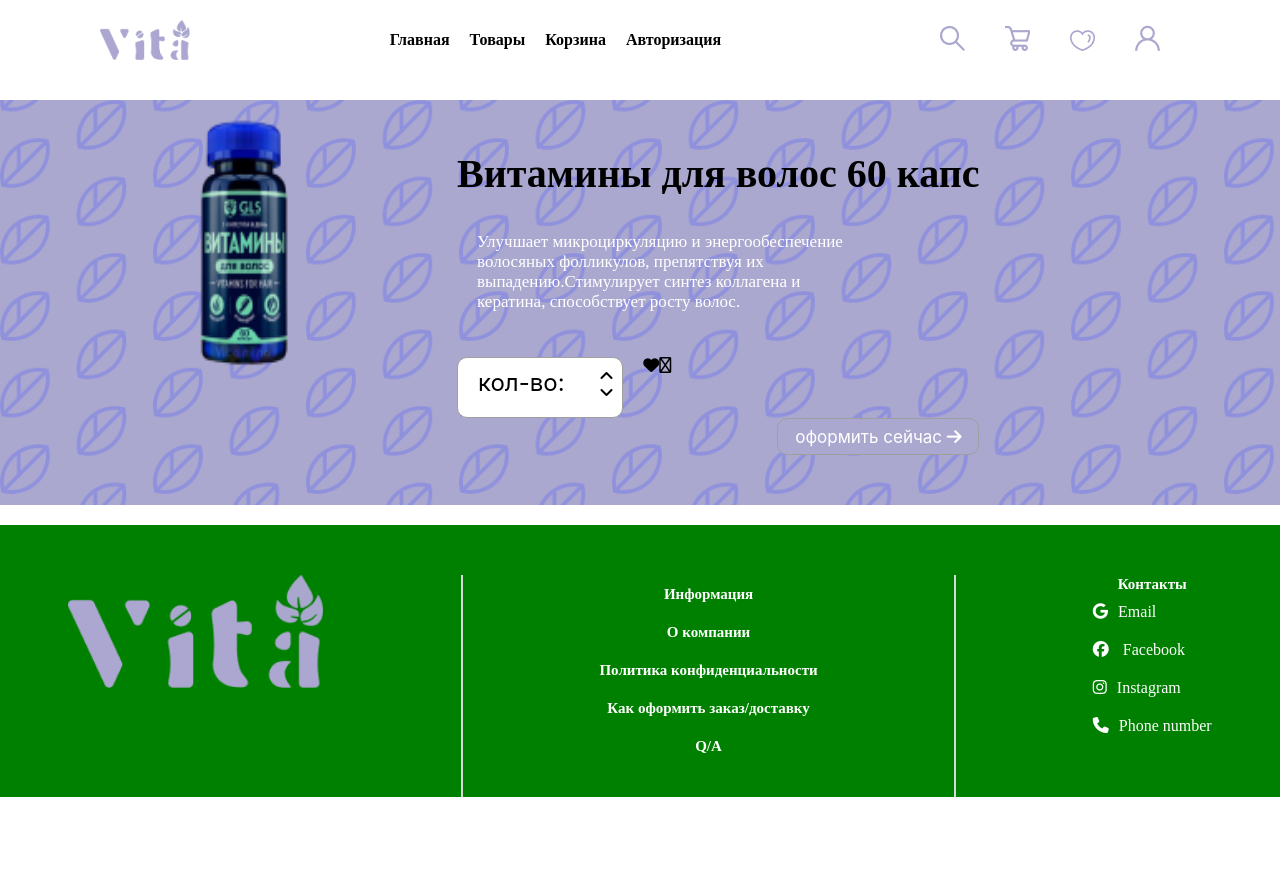
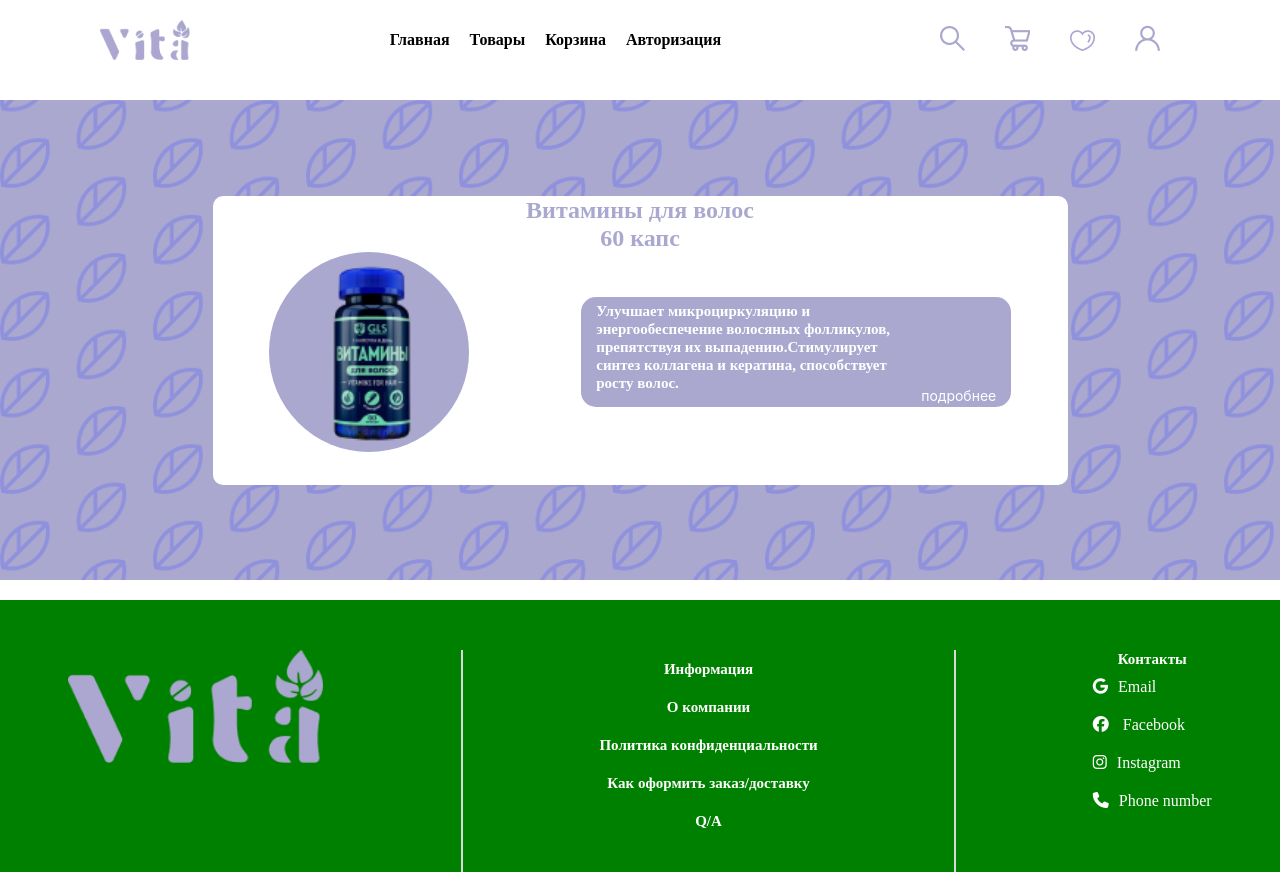
Before and after one commit to Askelat1/vita, a React (Vite) app: page /tovar_2 in a window 1280 px wide. Before the commit the page ends 800 px from the top, so only its background shows below. Built offline with nearby package versions, Linux system fonts and the light colour scheme; no server answers.

Commit message:
Add files via upload

```diff
--- a/src/pages/Tovar_2.jsx
+++ b/src/pages/Tovar_2.jsx
@@ -8,7 +8,19 @@ function Tovar_2 (props) {
 
     return (
         <div className={module.fon}>
-            <div className={module.text}>
+            <div className={module.block}>
+                <div className={module.main_text}> Витамины для волос <br /> 60 капс</div>
+                <div className={module.container}>
+                    <div className={module.cont_1}>
+                        <div className={module.cont_1_img}></div>
+                    </div>
+                    <div className={module.cont_2}>
+                        <div className={module.cont_2_text}>Улучшает микроциркуляцию и энергообеспечение волосяных фолликулов, препятствуя их выпадению.Стимулирует синтез коллагена и кератина, способствует росту волос.</div>
+                        <div className={module.infor}>подробнее</div>
+                    </div>
+                </div>
+            </div>
+            {/* <div className={module.text}>
             <img className={module.vita} src={vita} />
             <div className={module.block}>
                 <h1 className={module.h1}>Витамины для волос 60 капс</h1>
@@ -33,8 +45,7 @@ function Tovar_2 (props) {
                 <button className={module.karta}>оформить сейчас <i class="fa-solid fa-arrow-right"></i></button>
                 </div>
             </div>
-            {/* <img src={fon}  /> */}
-        </div>
+            </div> */}
         </div>
 
 
--- a/src/pages/Tovar_2.module.css
+++ b/src/pages/Tovar_2.module.css
@@ -1,7 +1,86 @@
 .fon {
     background: url(../assets/fon.png);
+    width: 100%;
+    height: 60vh;
+    display: flex;
+    justify-content: center;
+    align-items: center;
+    text-align: center;
 }
-.text{
+
+.block {
+    width: 855px;
+    height: 289px;
+    background-color: white;
+    border-radius: 10px;
+}
+
+.main_text {
+    font-family: 'Raleway';
+    font-style: normal;
+    font-weight: 600;
+    font-size: 24px;
+    line-height: 28px;
+
+    color: #AAA8CF;
+}
+
+.container {
+    display: flex;
+    justify-content: space-around;
+    align-items: center;
+}
+
+.cont_1 {
+    width: 200px;
+    height: 200px;
+    border-radius: 50%;
+    background-color: #AAA8CF;
+}
+
+.cont_1_img {
+    background: url(../assets/vin1.png)no-repeat;
+    background-size: cover;
+    width: 200px;
+    height: 200px;
+}
+
+.cont_2 {
+    width: 400px;
+    height: 100px;
+    border-radius: 15px;
+    background-color: #AAA8CF;
+    display: flex;
+    text-align: start;
+    align-items: end;
+    padding: 5px 15px;
+}
+
+.cont_2_text {
+    font-family: 'Raleway';
+    font-style: normal;
+    font-weight: 600;
+    font-size: 15px;
+    line-height: 18px;
+    color: #FFFFFF;
+    margin-bottom: 10px;
+}
+.infor {
+    cursor: pointer;
+    align-items: end;
+    font-family: 'Inter';
+    font-style: normal;
+    font-weight: 400;
+    font-size: 14px;
+    line-height: 12px;
+    color: #FFFFFF;
+}
+
+.infor:hover {
+    border-bottom: 1px solid #fff;
+    transition: 0.5s ease;
+}
+/* .text{
     display: flex;
     padding: 0 50px;
     width: 80%;
@@ -46,7 +125,7 @@ font-weight: 600;
 font-size: 40px;
 line-height: 47px;
 
-/* color: #AAA8CF; */
+color: #AAA8CF;
 }
 .up{
 display: flex;
@@ -98,7 +177,7 @@ justify-content: center ;
 
 .p{
     margin-top: 20px ;
-    /* background-color: #AAA8CF; */
+    background-color: #AAA8CF;
     border-radius: 20px;
     width: 430px;
 }
@@ -111,4 +190,4 @@ font-size: 17px;
 line-height: 20px;
 
 color: #FFFFFF;
-}
+} */
```
